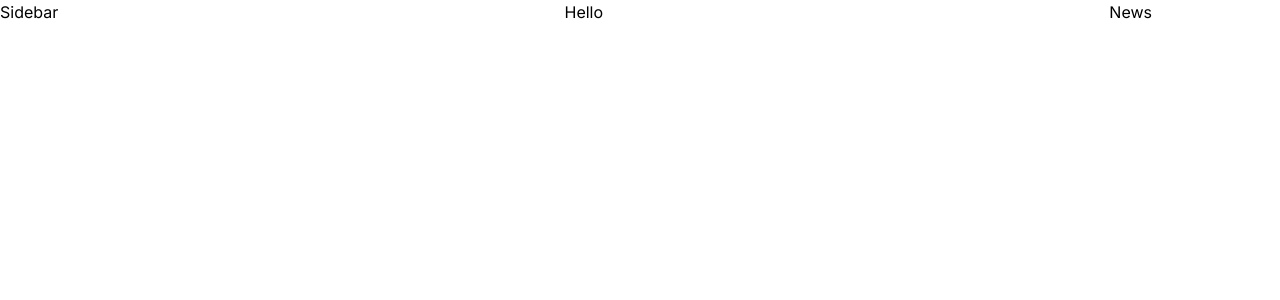
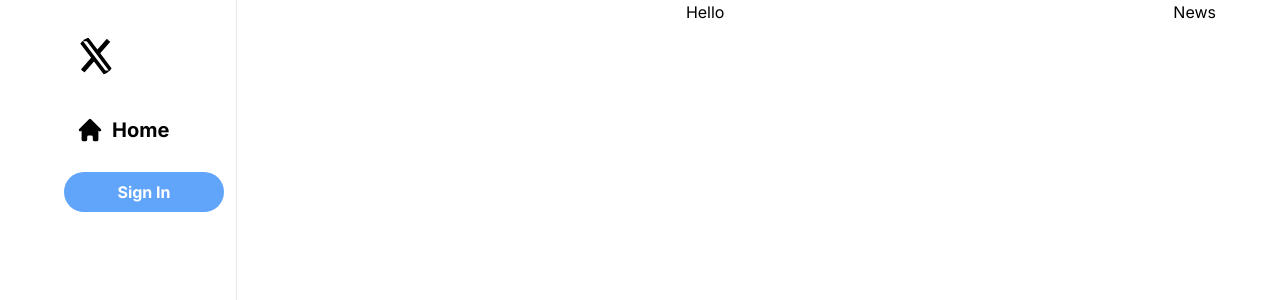
Before and after one commit to AhmedMohamed07/x-next, a Next.js app: page / in a window 1280 px wide. Shown: the top 300 px of the page. Built offline with nearby package versions, Linux system fonts and the light colour scheme.

Commit message:
Modify the sidebar component

```diff
--- a/src/app/layout.tsx
+++ b/src/app/layout.tsx
@@ -19,8 +19,8 @@ export default function RootLayout({
   return (
     <html lang="en">
       <body className={inter.className}>
-        <div className="flex justify-between max-w-6xl">
-          <div>
+        <div className="flex justify-between max-w-6xl mx-auto ">
+          <div className="border-r hidden sm:inline h-screen">
             <Sidebar />
           </div>
 
--- a/src/components/Sidebar.tsx
+++ b/src/components/Sidebar.tsx
@@ -1,7 +1,25 @@
-import React from 'react';
+import Link from 'next/link';
+import { BsTwitterX } from 'react-icons/bs';
+import { HiHome } from 'react-icons/hi';
 
 const Sidebar = () => {
-  return <div>Sidebar</div>;
+  return (
+    <div className="hidden sm:inline p-3 space-y-4 h-screen flex-1 ">
+      <Link href={'/'}>
+        <BsTwitterX className="w-16 h-16 hover:bg-slate-100 rounded-full p-3 cursor-pointer transition-all duration-200" />
+      </Link>
+      <Link
+        href={'/'}
+        className="flex items-center gap-2 text-xl hover:bg-slate-100 rounded-full p-3 cursor-pointer transition-all duration-200"
+      >
+        <HiHome className="w-7 h-7" />
+        <span className="font-bold hidden xl:inline">Home</span>
+      </Link>
+      <button className="hidden xl:inline bg-blue-400 text-white font-bold px-4 py-2 mt-4 hover:bg-blue-600 transition-all duration-200 rounded-full w-40 h-10">
+        Sign In
+      </button>
+    </div>
+  );
 };
 
 export default Sidebar;
```
Also changed, not shown: package.json (+5 -4 lines), 1 other file (tests, documents, lock files or other folders).
